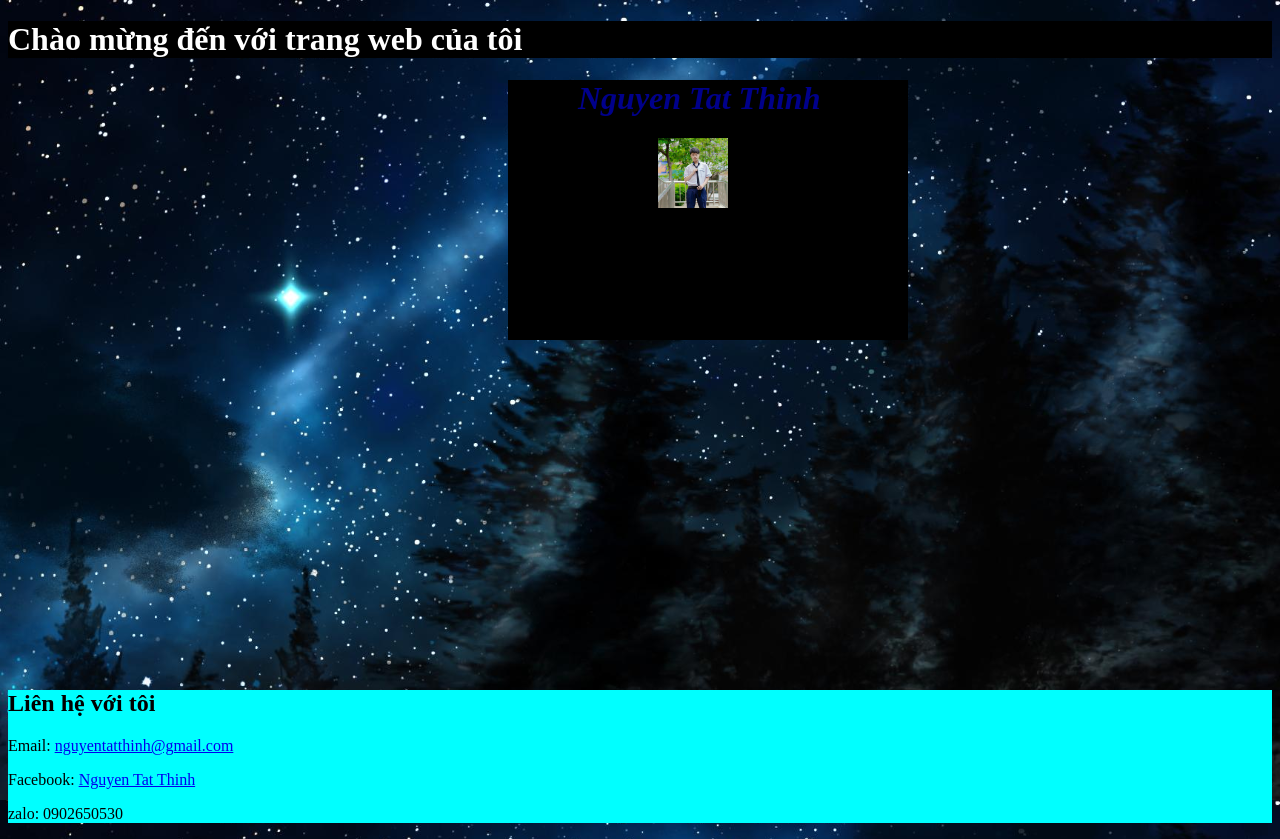
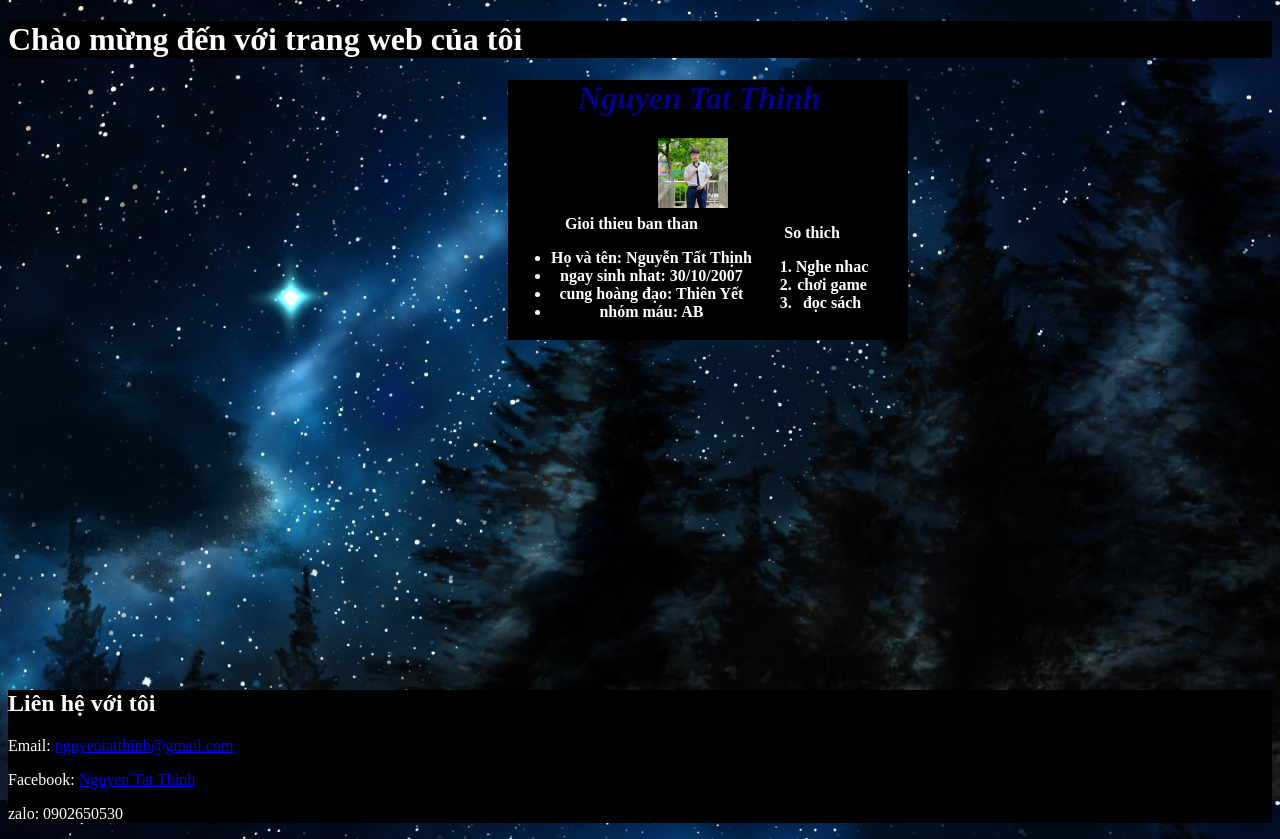
Before and after one commit to thinhnguyen3010/introduce-myself, a plain HTML site: page index.html in a window 1280 px wide. Drawn offline with Linux system fonts and the light colour scheme.

Commit message:
Update style.css

```diff
--- a/style.css
+++ b/style.css
@@ -28,8 +28,10 @@ header{
     margin-left: 500px;
     max-width: 400px;
     font-family:  Brush Script MT;
+    color: white;
 }
  footer{
     margin-top: 350px;
-    background-color: aqua;
+    background-color: black;
+    color: white;
  }
```
